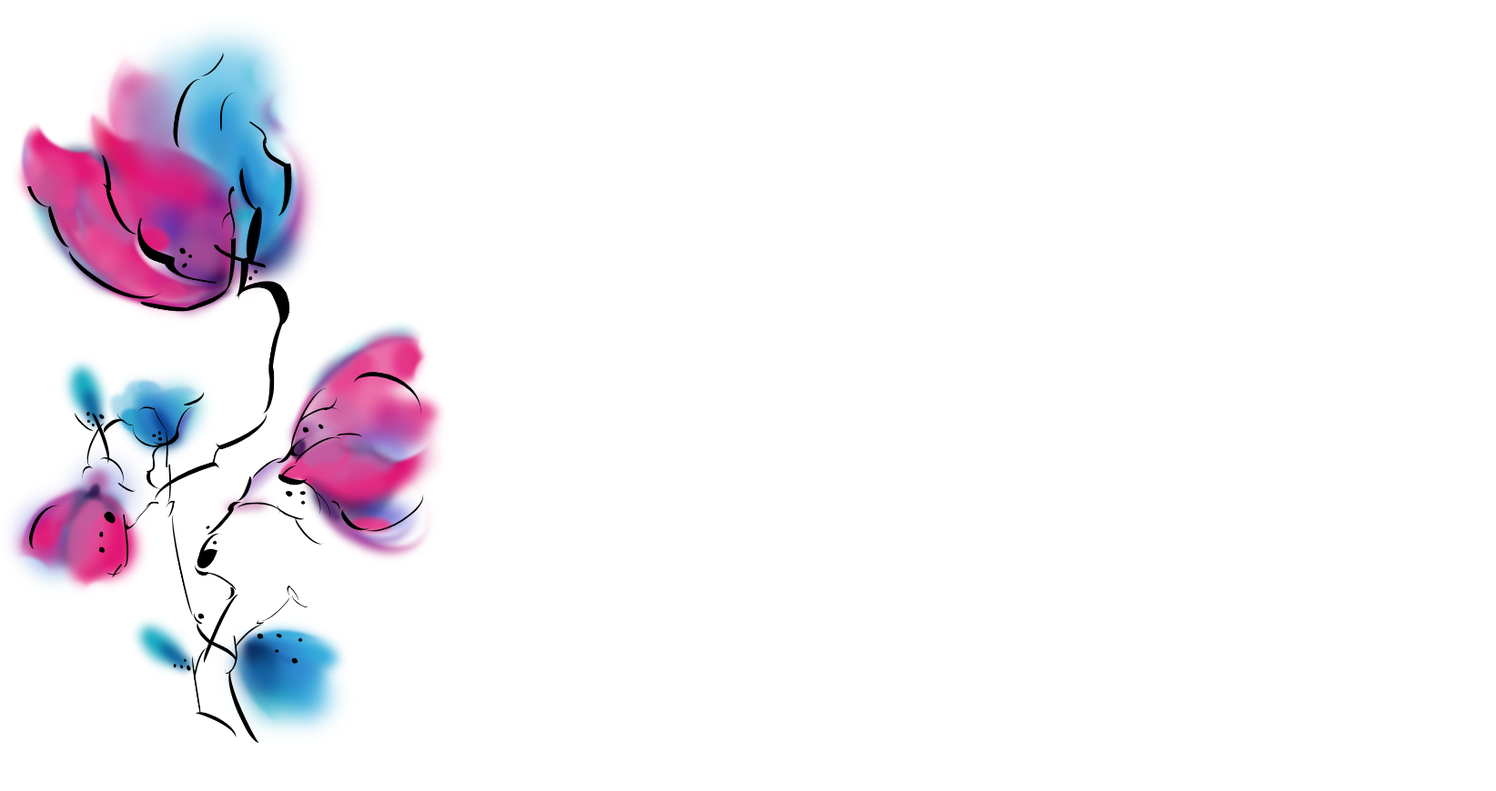
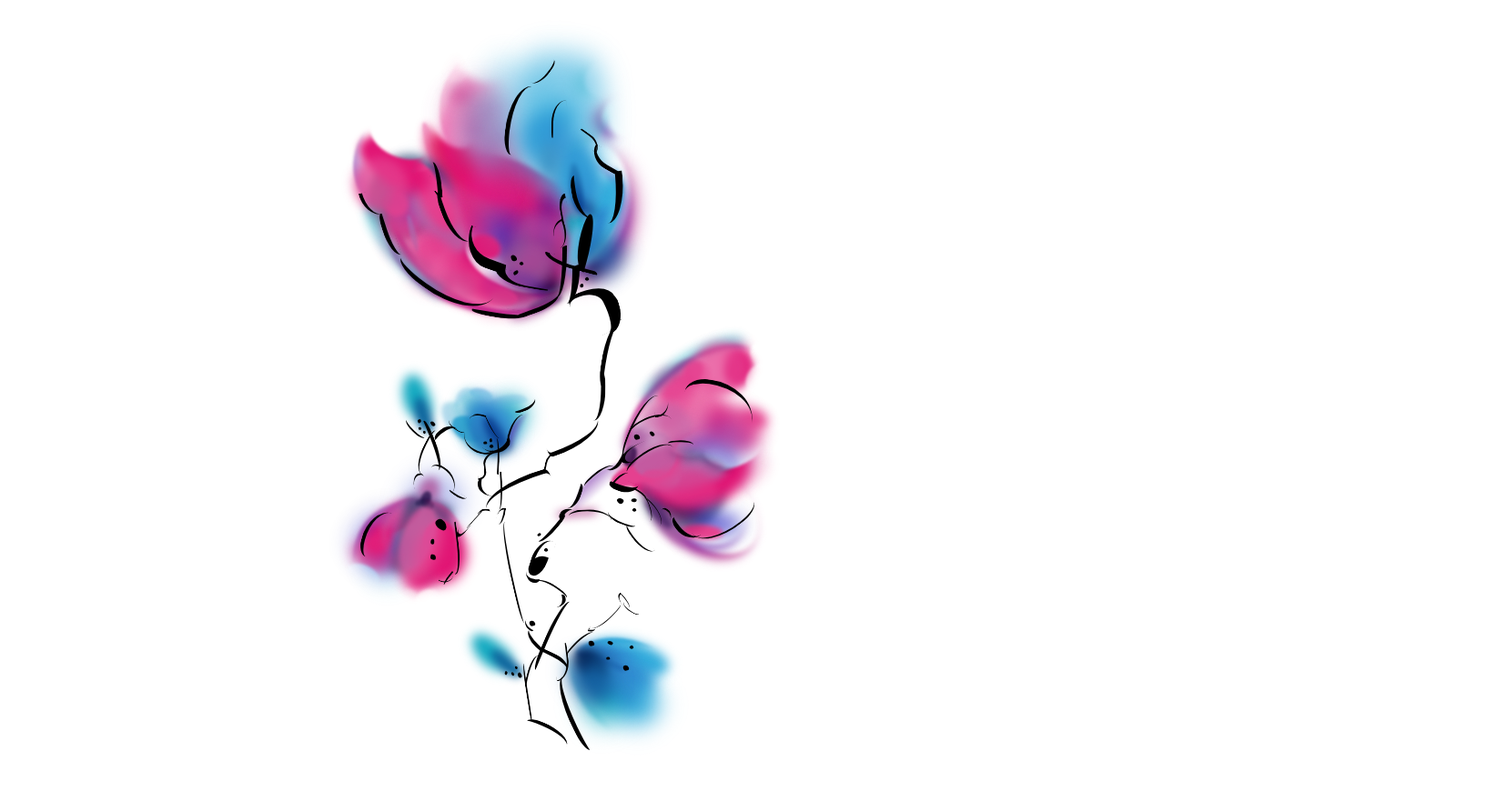
Before and after one commit to shir0206/css-flower, a plain HTML site: page index.html in a window 1280 px wide. Shown: the whole page at 91% size, 1644 px wide, since content can reach past the window. Drawn offline with Linux system fonts and the light colour scheme.

Commit message:
Center flower

```diff
--- a/watercolor.css
+++ b/watercolor.css
@@ -1,6 +1,18 @@
+body {
+  overflow-x: hidden;
+}
 .watercolor-flower-cont {
-    width: 100%;
-    height: 100%;
+  width: 100%;
+  height: 100%;
+  border: none;
+}
+
+@media only screen and (min-width: 500px) {
+  .watercolor-flower-cont {
+    left: 50vw;
+    transform: translate(-34.5vh);
+    position: absolute;
+  }
 }
 
 .outline {
```
